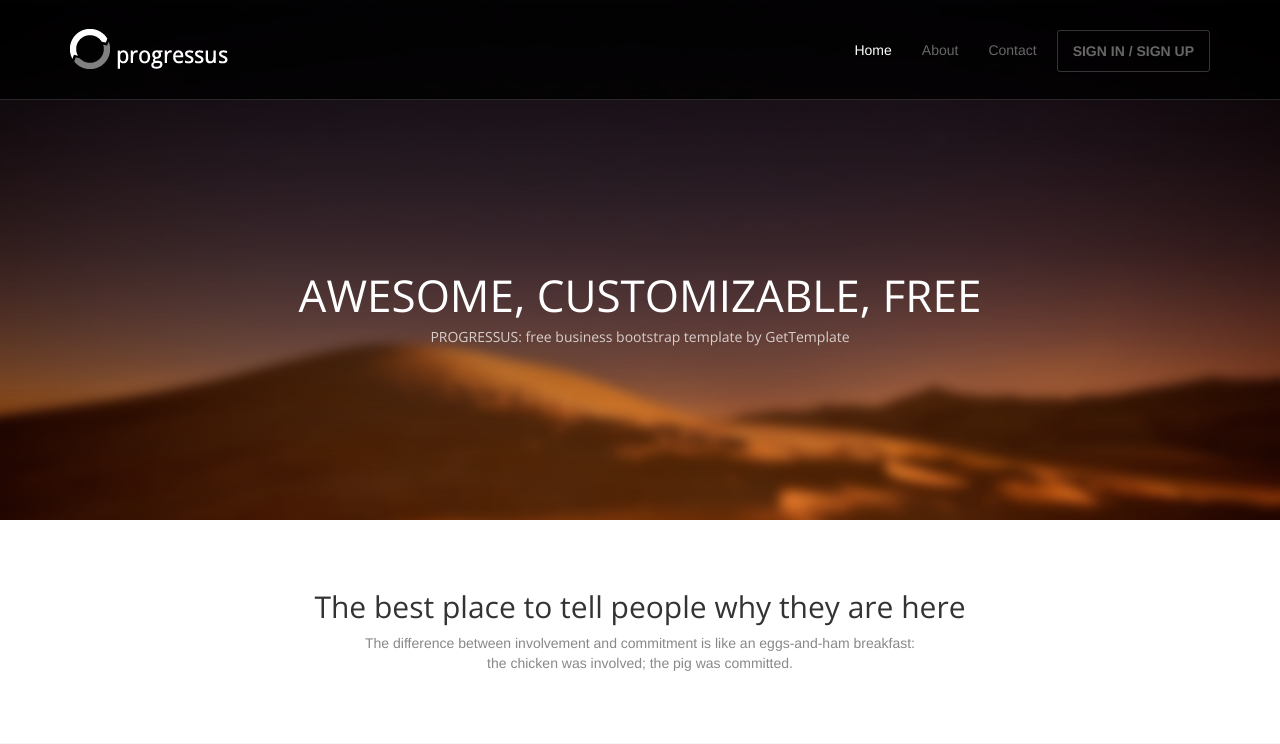
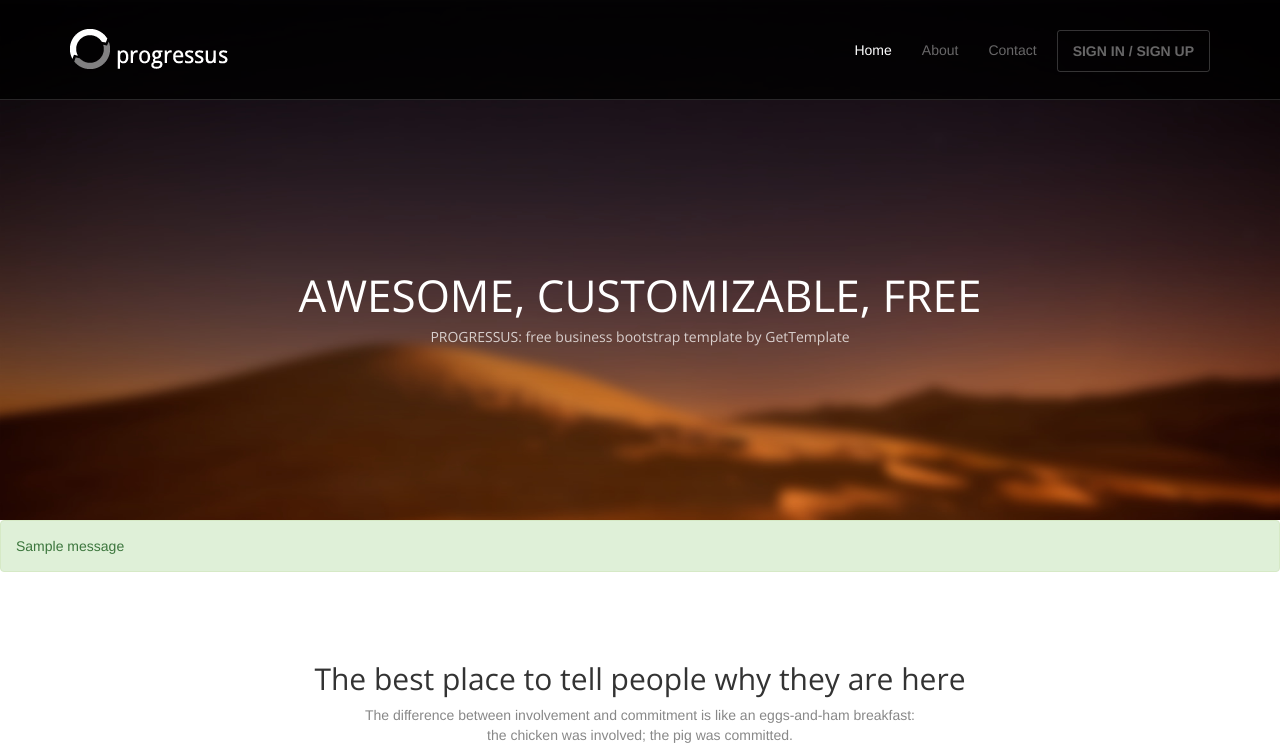
Before and after one commit to SmartBoY10/landing, a Django app: template templates/landing_app/index.html in a window 1280 px wide. Shown: the top 744 px of the page. Run offline with Django 3.2, Linux system fonts and the light colour scheme; the template is opened without the code that fills it, so the values that code supplies are empty; one stand-in notice (Sample message) is shown; some libraries are stand-ins or nearby versions.

Commit message:
Messages

```diff
--- a/landing_app/views.py
+++ b/landing_app/views.py
@@ -50,11 +50,15 @@ class LoginUser(View):
         if form.is_valid():
             user = form.get_user()
             login(request, user)
+            messages.success(request, 'You are succes logged in')
             return redirect('home')
+        else:
+            messages.error(request, 'Username or password incorrect')
         return render(request, "landing_app/signin.html")
 
 
 class LogoutUser(View):
     def get(self, request):
         logout(request)
+        messages.info(request, 'You are logged out')
         return redirect('home')
--- a/templates/landing_app/index.html
+++ b/templates/landing_app/index.html
@@ -14,6 +14,21 @@
 		</div>
 	</header>
 	<!-- /Header -->
+	{% if messages %}
+	{% for message in messages %}
+
+	{% if message.tags == 'error' %}
+		<div class="alert alert-danger" role="alert">
+			{{ message }}
+		</div>
+	{% else %}
+		<div class="alert alert-{{ message.tags }}" role="alert">
+			{{ message }}
+		</div>
+	{% endif %}
+
+	{% endfor %}
+	{% endif %}
 
 	<!-- Intro -->
 	<div class="container text-center">
```
Also changed, not shown: db.sqlite3.
